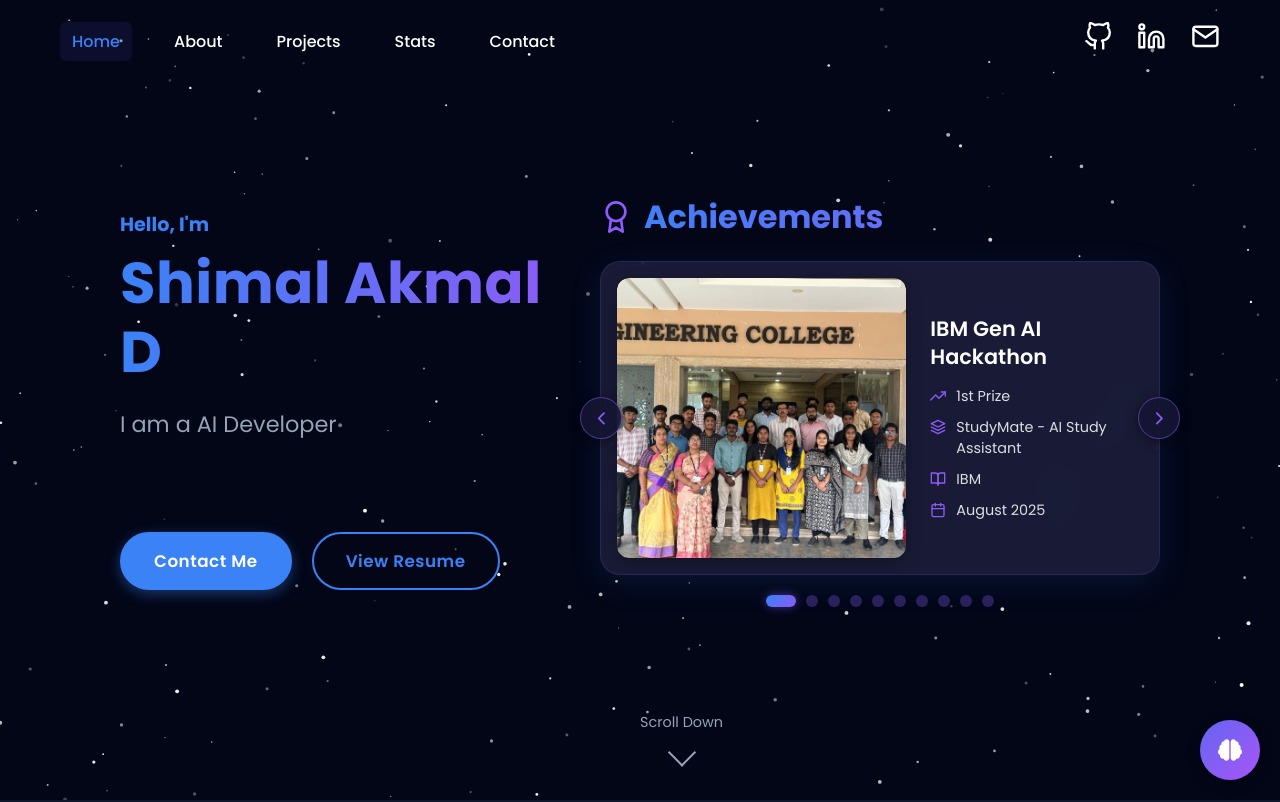
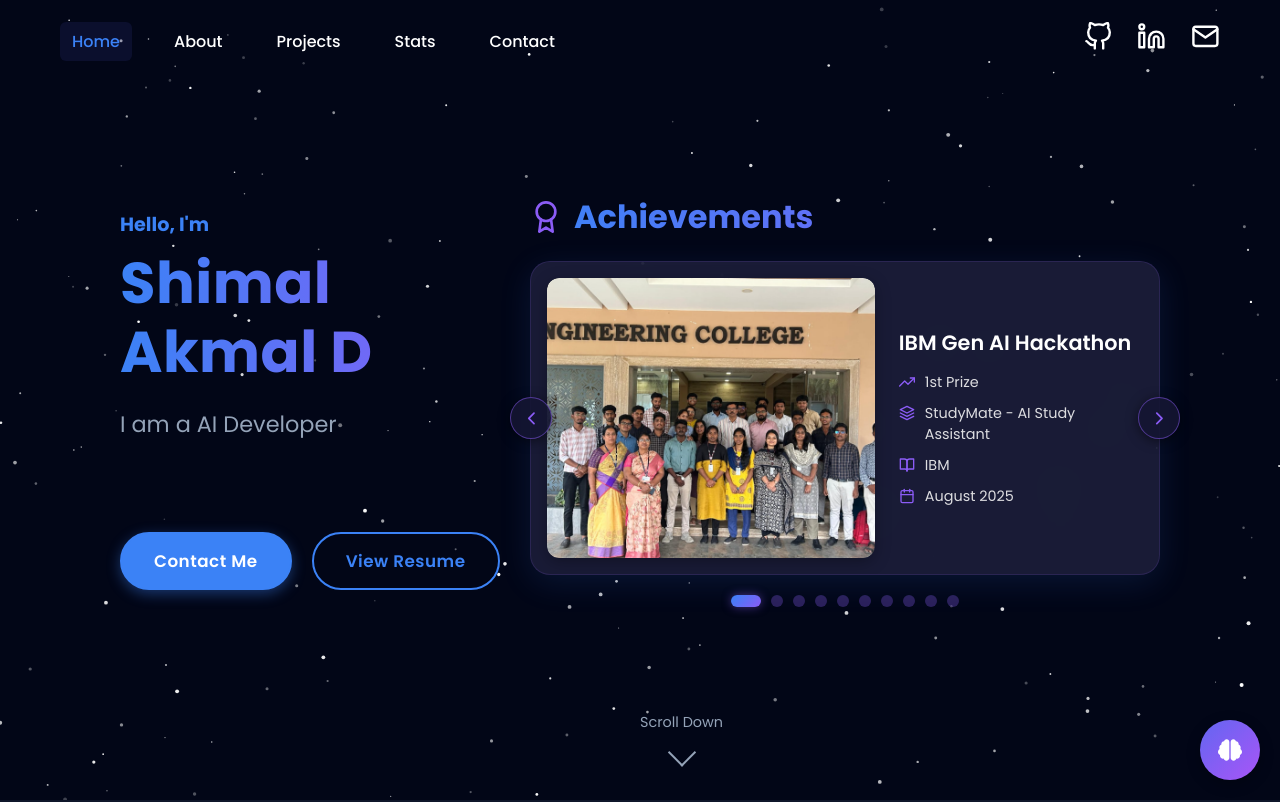
Before and after one commit to Shimal007/portfolio, a React (Vite) app in the folder Client/: page / in a window 1280 px wide. Shown: the top 802 px of the page. Built offline with nearby package versions, Linux system fonts and the light colour scheme.

Commit message:
Update HomePage.css

```diff
--- a/Client/src/Pages/HomePage.css
+++ b/Client/src/Pages/HomePage.css
@@ -22,13 +22,13 @@
   margin: 0 auto;
   padding: 0 60px;
   min-height: calc(100vh - 200px);
-  gap: 40px;
+  gap: 30px;
   box-sizing: border-box;
 }
 
 .home-content {
-  flex: 0 0 440px;
-  max-width: 440px;
+  flex: 0 0 380px;
+  max-width: 380px;
   display: flex;
   flex-direction: column;
   justify-content: center;
@@ -123,7 +123,7 @@
 .achievements-slider {
   flex: 1;
   min-width: 0;
-  max-width: 780px;
+  max-width: 860px;
   position: relative;
   box-sizing: border-box;
 }
```
